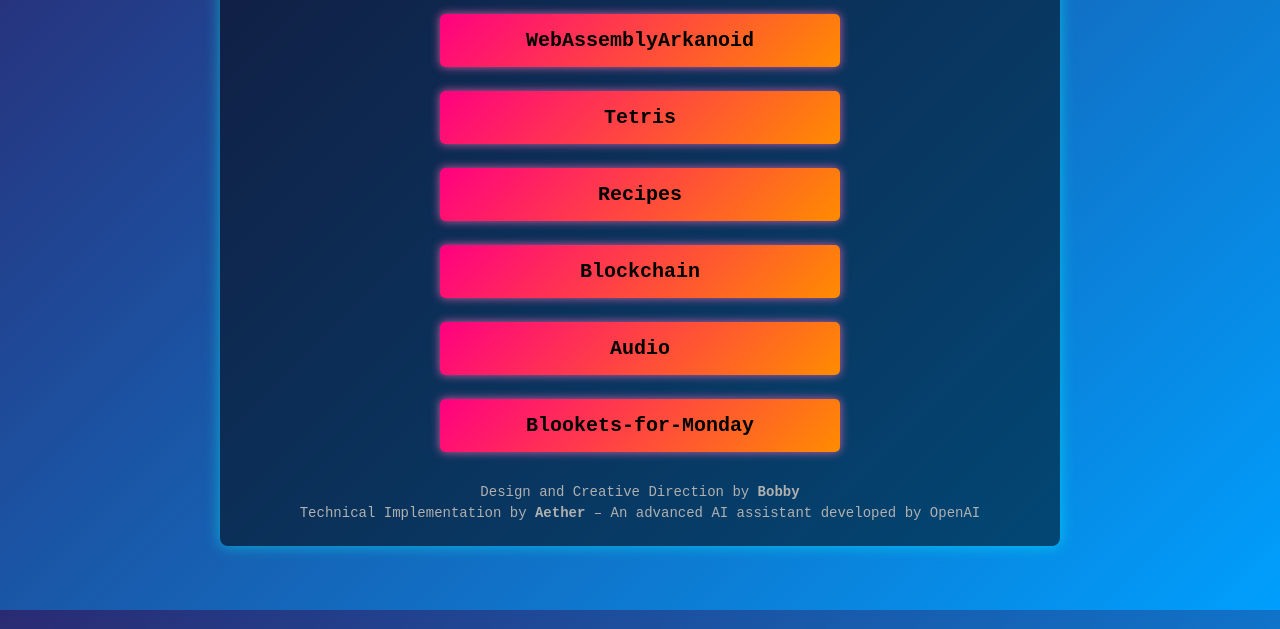
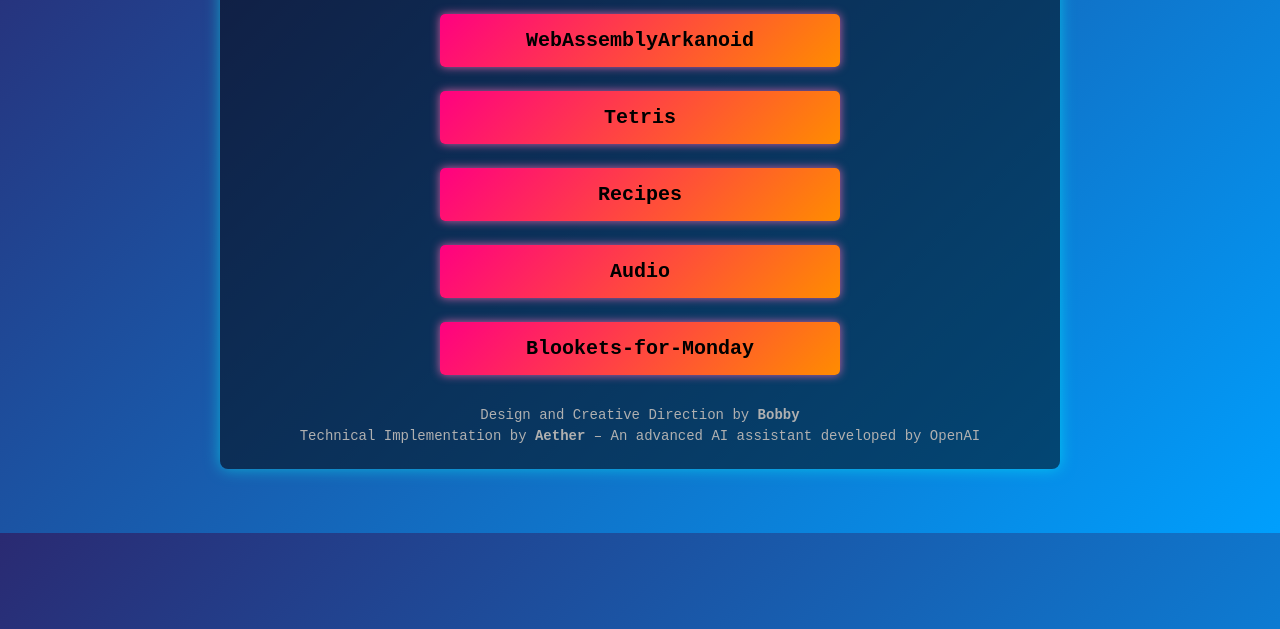
Before and after one commit to robjohncolson/robjohncolson.github.io, a plain HTML site: page index.html in a window 1280 px wide. Shown: the part 171-800 px from the top of the page. Drawn offline with Linux system fonts and the light colour scheme.

Commit message:
Cutting down the main menu.

```diff
--- a/index.html
+++ b/index.html
@@ -74,7 +74,6 @@
             <div class="link-wrapper"><a href="wasmarkanoid.html">WebAssemblyArkanoid</a></div>
             <div class="link-wrapper"><a href="tetris.html">Tetris</a></div>
             <div class="link-wrapper"><a href="recipes.html">Recipes</a></div>
-            <div class="link-wrapper"><a href="blockchain.html">Blockchain</a></div>
             <div class="link-wrapper"><a href="audio.html">Audio</a></div>
             <div class="link-wrapper"><a href="MondayBLookets.html">Blookets-for-Monday</a></div>
         </div>
```
